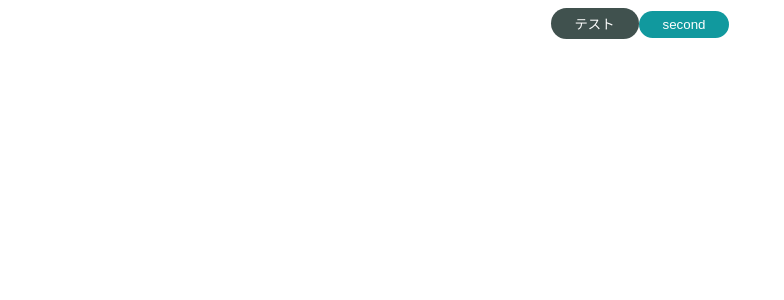
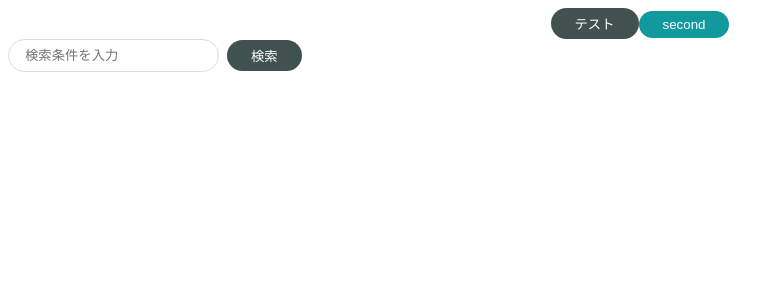
Before and after one commit to atsuya23/react_AtomicDesign, a React (Create React App) app: page / in a window 1280 px wide. Shown: the top 300 px of the page, without its empty margins (0-784 px from the left). Built offline with nearby package versions, Linux system fonts and the light colour scheme.

Commit message:
検索コンポーネント（molecules）

```diff
--- a/src/App.js
+++ b/src/App.js
@@ -1,5 +1,6 @@
 import { PrimaryButton } from "./components/atoms/button/PrimaryButton";
 import { SecondaryButton } from "./components/atoms/button/SecondaryButton";
+import { SearchInput } from "./components/molecules/SearchInput";
 import "./styles.css";
 
 export default function App() {
@@ -7,6 +8,8 @@
     <div className="App">
       <PrimaryButton>テスト</PrimaryButton>
       <SecondaryButton>second</SecondaryButton>
+      <br />
+      <SearchInput />
     </div>
   );
 }
--- /dev/null
+++ b/src/components/atoms/input/Input.jsx
@@ -0,0 +1,13 @@
+import styled from "styled-components";
+
+export const Input = (props) => {
+  const { placeholder = "" } = props;
+  return <SInput type="text" placeholder={placeholder} />;
+};
+
+const SInput = styled.input`
+  padding: 8px 16px;
+  border: solid #ddd 1px;
+  border-radius: 9999px;
+  outline: none;
+`;
--- /dev/null
+++ b/src/components/molecules/SearchInput.jsx
@@ -0,0 +1,24 @@
+import styled from "styled-components";
+
+import { PrimaryButton } from "../atoms/button/PrimaryButton";
+import { Input } from "../atoms/input/Input";
+
+export const SearchInput = () => {
+  return (
+    <SContainer>
+      <Input placeholder="検索条件を入力" />
+      <SButtonWrapper>
+        <PrimaryButton>検索</PrimaryButton>
+      </SButtonWrapper>
+    </SContainer>
+  );
+};
+
+const SContainer = styled.div`
+  display: flex;
+  align-items: center;
+`;
+
+const SButtonWrapper = styled.div`
+  padding-left: 8px;
+`;
```
